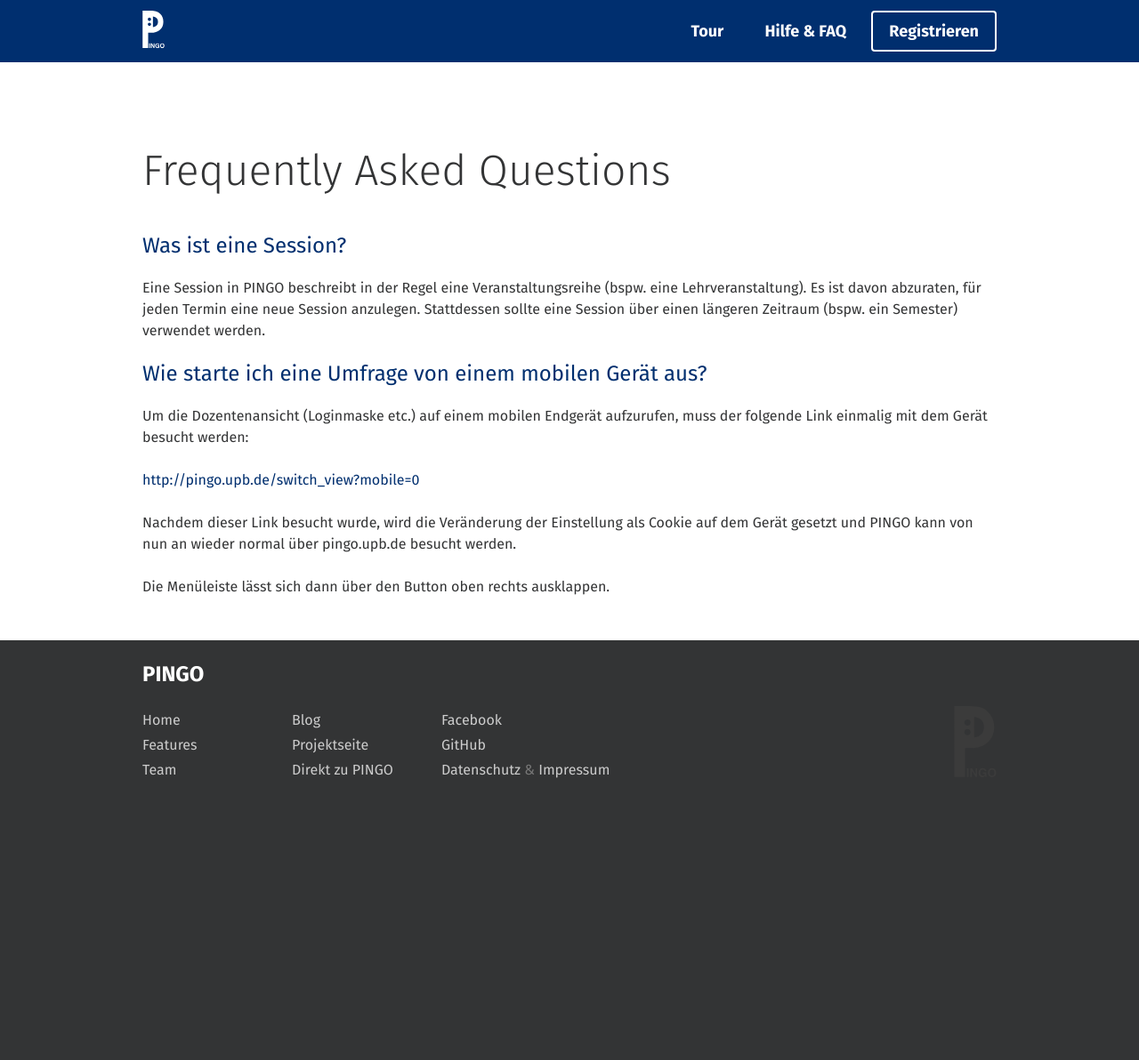
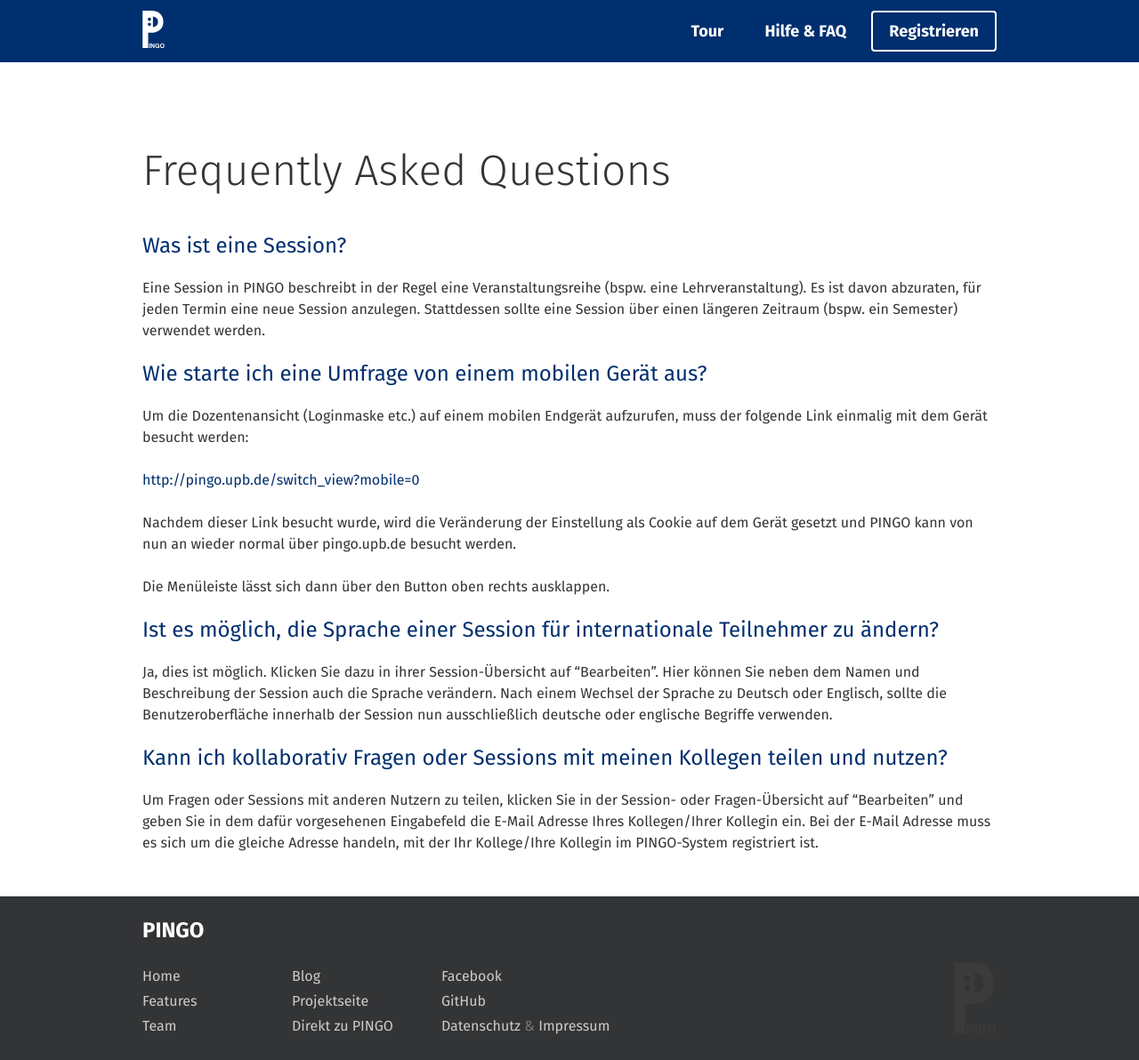
Before and after one commit to PingoUPB/pingoupb.github.io, a Jekyll site: the page built from de/faq/index.md, in a window 1280 px wide and 1192 px high. Shown: the whole window at 89% size. Built offline with Jekyll 4.4.1, drawn with Linux system fonts in a browser that asks for light colours; nearby versions of some CDN libraries; Markdown is read by kramdown in place of the engine named in the settings.

Commit message:
add some more faqs

```diff
--- a/de/faq/index.md
+++ b/de/faq/index.md
@@ -19,3 +19,12 @@
 Nachdem dieser Link besucht wurde, wird die Veränderung der Einstellung als Cookie auf dem Gerät gesetzt und PINGO kann von nun an wieder normal über pingo.upb.de besucht werden.
 
 Die Menüleiste lässt sich dann über den Button oben rechts ausklappen.
+
+
+## Ist es möglich, die Sprache einer Session für internationale Teilnehmer zu ändern?
+
+Ja, dies ist möglich. Klicken Sie dazu in ihrer Session-Übersicht auf “Bearbeiten”. Hier können Sie neben dem Namen und Beschreibung der Session auch die Sprache verändern. Nach einem Wechsel der Sprache zu Deutsch oder Englisch, sollte die Benutzeroberfläche innerhalb der Session nun ausschließlich deutsche oder englische Begriffe verwenden.
+
+## Kann ich kollaborativ Fragen oder Sessions mit meinen Kollegen teilen und nutzen?
+
+Um Fragen oder Sessions mit anderen Nutzern zu teilen, klicken Sie in der Session- oder Fragen-Übersicht auf “Bearbeiten” und geben Sie in dem dafür vorgesehenen Eingabefeld die E-Mail Adresse Ihres Kollegen/Ihrer Kollegin ein. Bei der E-Mail Adresse muss es sich um die gleiche Adresse handeln, mit der Ihr Kollege/Ihre Kollegin im PINGO-System registriert ist.
```
Also changed, not shown: en/faq/index.md (+8 -0 lines).
